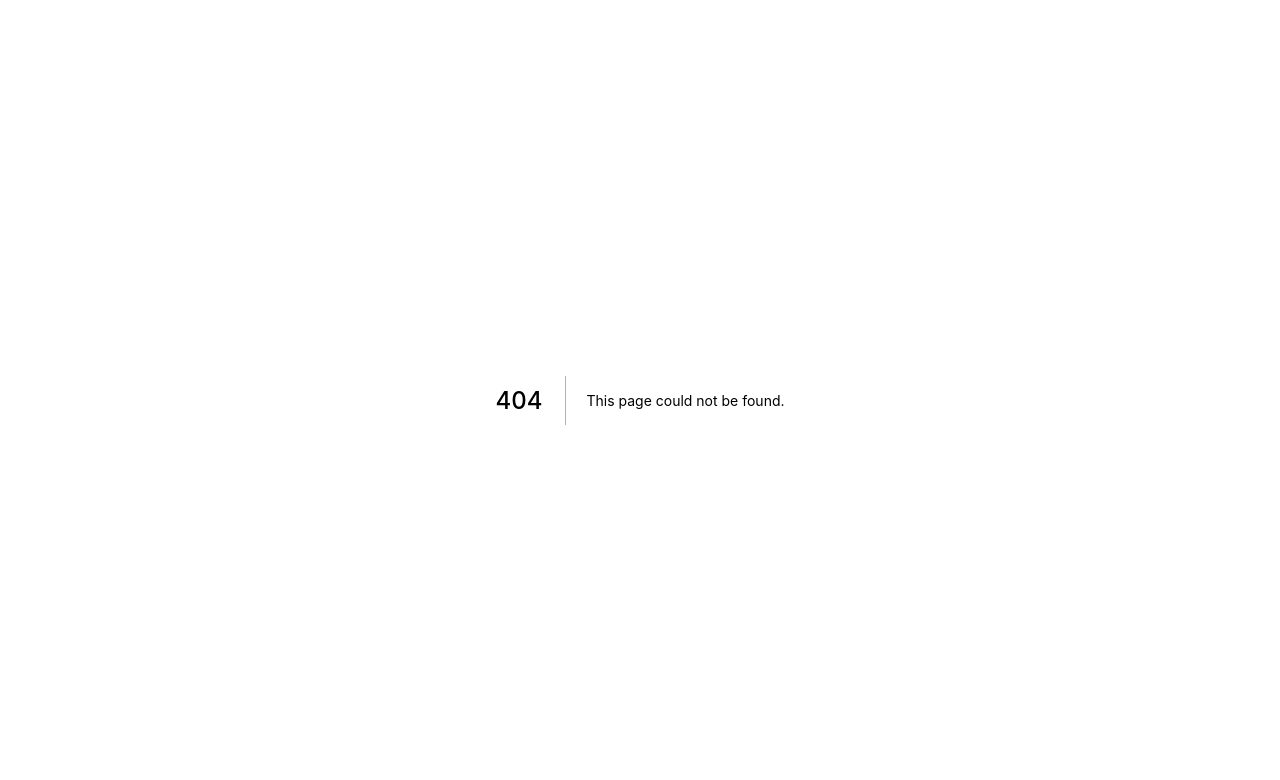
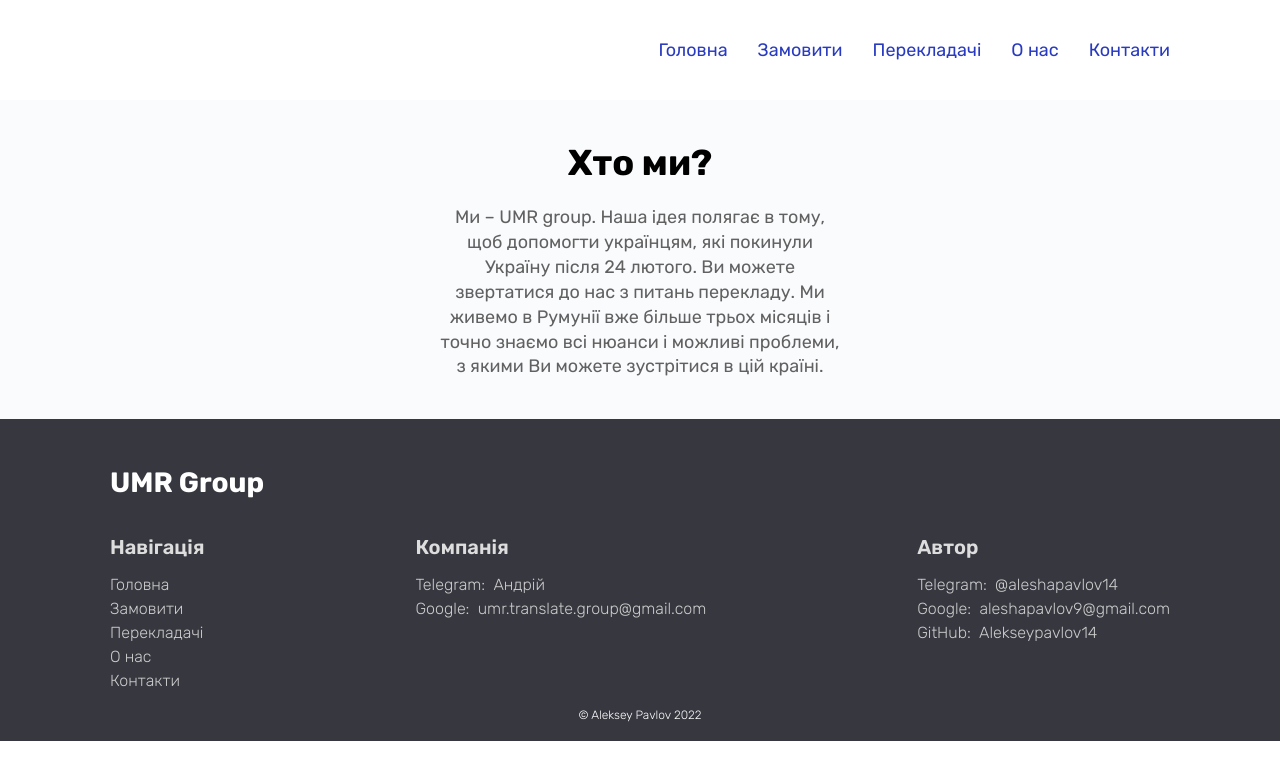
Before and after one commit to Alekseypavlov14/umr-group-next, a Next.js app: page /about in a window 1280 px wide. Before the commit this address had no page. Shown: the top 780 px of the page. Built offline with nearby package versions, Linux system fonts and the light colour scheme.

Commit message:
add about.tsx

```diff
--- /dev/null
+++ b/src/pages/about.tsx
@@ -0,0 +1,22 @@
+import { Layout } from "../components/Layout/Layout"
+import { Section } from "../components/Section/Section"
+import { TextBlock } from "../components/TextBlock/TextBlock"
+
+export default function About() {
+  return (
+    <Layout>
+      <Section withoutImage>
+        <TextBlock>
+          <>Хто ми?</>
+          <>
+            Ми – UMR group. Наша ідея полягає в тому,
+            щоб допомогти українцям, які покинули Україну після 24 лютого.
+            Ви можете звертатися до нас з питань перекладу. Ми живемо в Румунії
+            вже більше трьох місяців і точно знаємо всі нюанси і можливі проблеми,
+            з якими Ви можете зустрітися в цій країні.
+          </>
+        </TextBlock>
+      </Section>
+    </Layout>
+  )
+}
```
